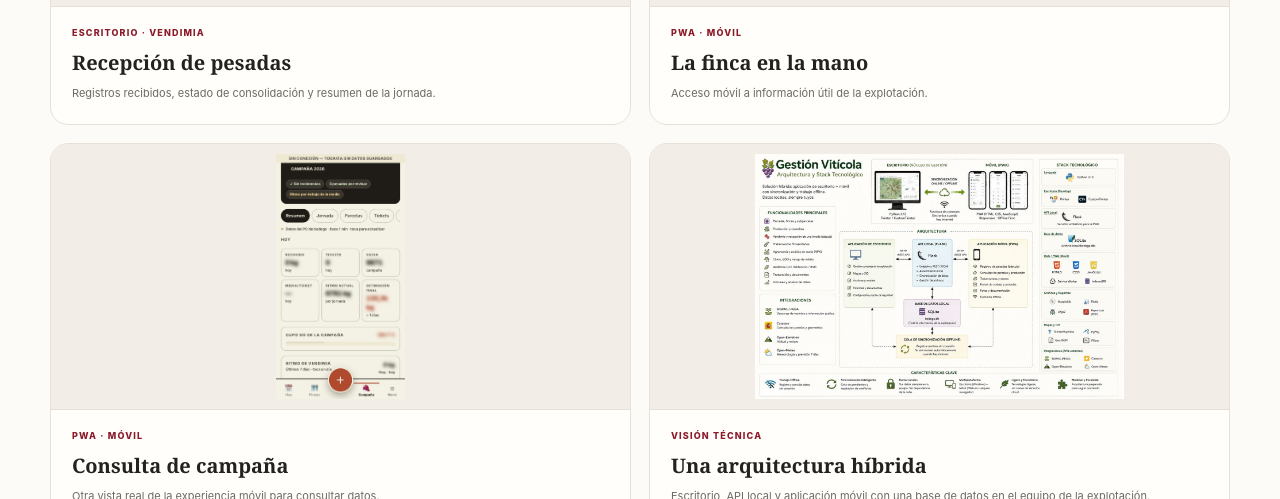
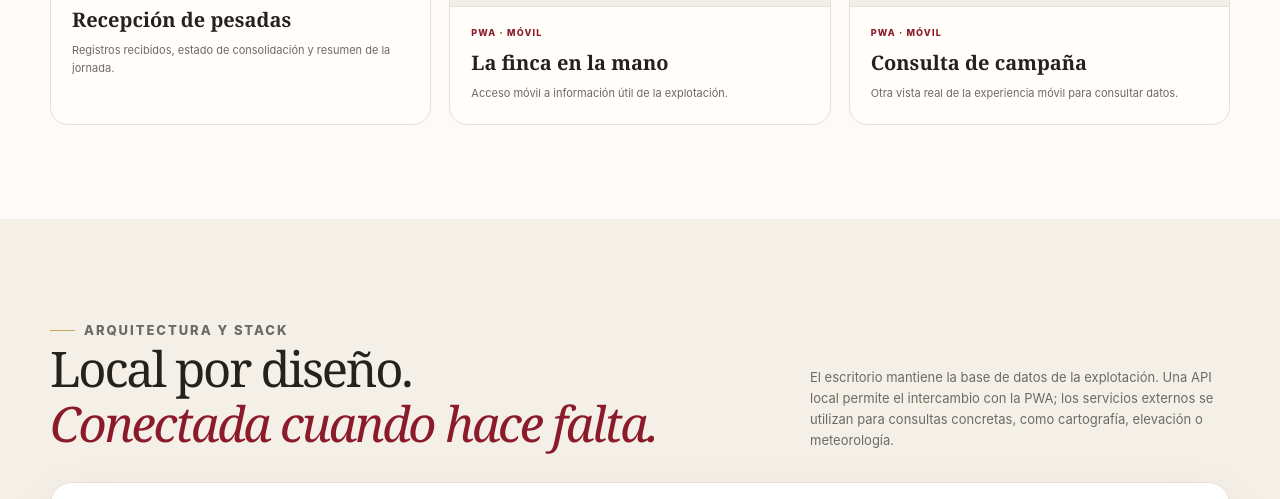
Before and after one commit to luisrodriguezlopez96/Vineyard_Public, a plain HTML site: page index.html in a window 1280 px wide. Shown: the part 3598-4097 px from the top of the page. Drawn offline with Linux system fonts and the light colour scheme.

Commit message:
Polish screenshot gallery layout

```diff
--- a/index.html
+++ b/index.html
@@ -166,7 +166,7 @@ button, a { -webkit-tap-highlight-color: transparent; }
 .shot-kicker { color: var(--wine); font-size: 9px; font-weight: 800; letter-spacing: .13em; text-transform: uppercase; margin-bottom: 7px; }
 .shot-caption h3 { font-family: Georgia, serif; font-size: 20px; font-weight: 600; margin: 0 0 6px; }
 .shot-caption p { margin: 0; font-size: 11px; line-height: 1.6; color: var(--muted); }
-.gallery-small { display: grid; grid-template-columns: repeat(2,minmax(0,1fr)); gap: 18px; margin-top: 18px; }
+.gallery-small { display: grid; grid-template-columns: repeat(3,minmax(0,1fr)); gap: 18px; margin-top: 18px; }
 .gallery-small .shot-media { min-height: 205px; }
 .gallery-small .shot-media img { max-height: 245px; }
 .gallery-small .shot-media .mobile-preview { max-height: 245px; width: auto; }
@@ -260,6 +260,7 @@ button, a { -webkit-tap-highlight-color: transparent; }
   .field-grid { grid-template-columns: 1fr; gap: 30px; }
   .mobile-shot-card img { height: 330px; }
   .gallery-grid { grid-template-columns: 1fr; }
+  .gallery-small { grid-template-columns: repeat(2,minmax(0,1fr)); }
   .gallery-small { gap: 11px; margin-top: 11px; }
   .gallery-small .shot-media { min-height: 160px; }
   .gallery-small .shot-media img { max-height: 200px; }
@@ -451,10 +452,6 @@ button, a { -webkit-tap-highlight-color: transparent; }
           <div class="shot-media"><img class="mobile-preview" src="assets/vista_movil_campa%C3%B1a.png" alt="Vista móvil de la información de campaña" loading="lazy"></div>
           <div class="shot-caption"><div class="shot-kicker">PWA · Móvil</div><h3>Consulta de campaña</h3><p>Otra vista real de la experiencia móvil para consultar datos.</p></div>
         </article>
-        <article class="shot-card">
-          <div class="shot-media"><img src="assets/arquitectura.png" alt="Diagrama original de arquitectura y stack tecnológico de Gestión Vitícola" loading="lazy"></div>
-          <div class="shot-caption"><div class="shot-kicker">Visión técnica</div><h3>Una arquitectura híbrida</h3><p>Escritorio, API local y aplicación móvil con una base de datos en el equipo de la explotación.</p></div>
-        </article>
       </div>
     </div>
   </section>
```
